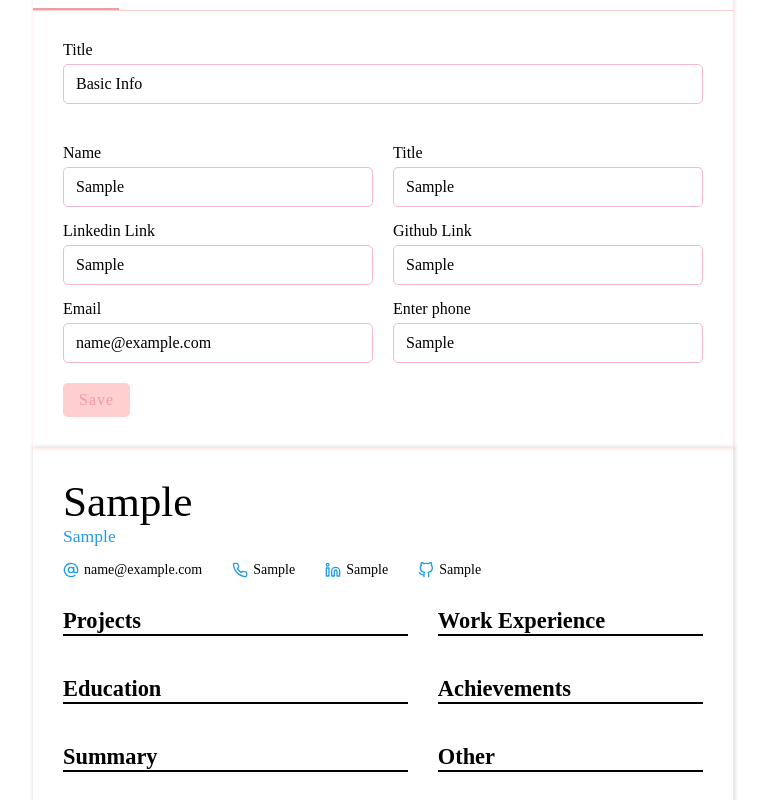
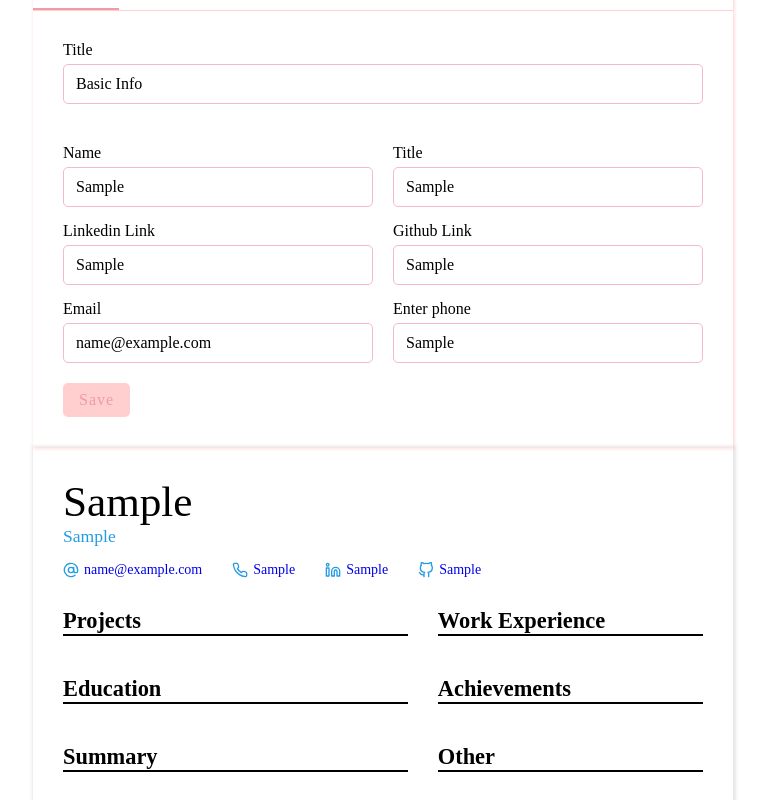
Before and after one commit to ClaraKhin/resume-builder, a React (Create React App) app: page / in a window 1280 px wide. Both pictures are taken after typing "Sample", "Sample", "Sample", "Sample", "name@example.com", "Sample" into the empty fields and a click on the button "Save". Shown: the part 888-1688 px from the top of the page, without its empty margins (257-1024 px from the left). Built offline with nearby package versions, Linux system fonts and the light colour scheme; a web font is replaced by a local one.

Commit message:
resolved the anchor to valid

```diff
--- a/src/components/Resume/Resume.js
+++ b/src/components/Resume/Resume.js
@@ -258,8 +258,6 @@ const Resume = forwardRef((props, ref) => {
     ),
   };
 
-
-
   useEffect(() => {
     setColumns([
       [sections.project, sections.education, sections.summary],
@@ -295,7 +293,7 @@ const Resume = forwardRef((props, ref) => {
       setColumns(tempColumns);
     };
     swapSourceTarget(source, target);
-  }, [target, source, columns ]);
+  }, [target, source, columns]);
 
   useEffect(() => {
     const container = containerRef.current;
@@ -313,28 +311,28 @@ const Resume = forwardRef((props, ref) => {
 
           <div className={styles.links}>
             {info.basicInfo?.detail?.email ? (
-              <a className={styles.link} type="email">
+              <a href="/" className={styles.link} type="email">
                 <AtSign /> {info.basicInfo?.detail?.email}
               </a>
             ) : (
               <span />
             )}
             {info.basicInfo?.detail?.phone ? (
-              <a className={styles.link}>
+              <a href="/" className={styles.link}>
                 <Phone /> {info.basicInfo?.detail?.phone}
               </a>
             ) : (
               <span />
             )}
             {info.basicInfo?.detail?.linkedin ? (
-              <a className={styles.link}>
+              <a href="/" className={styles.link}>
                 <Linkedin /> {info.basicInfo?.detail?.linkedin}
               </a>
             ) : (
               <span />
             )}
             {info.basicInfo?.detail?.github ? (
-              <a className={styles.link}>
+              <a href="/" className={styles.link}>
                 <GitHub /> {info.basicInfo?.detail?.github}
               </a>
             ) : (
--- a/src/components/Resume/Resume.module.css
+++ b/src/components/Resume/Resume.module.css
@@ -44,6 +44,7 @@
   align-items: center;
   gap: 5px;
   cursor: pointer;
+  text-decoration: none;
 }
 
 .header .link svg {
```
